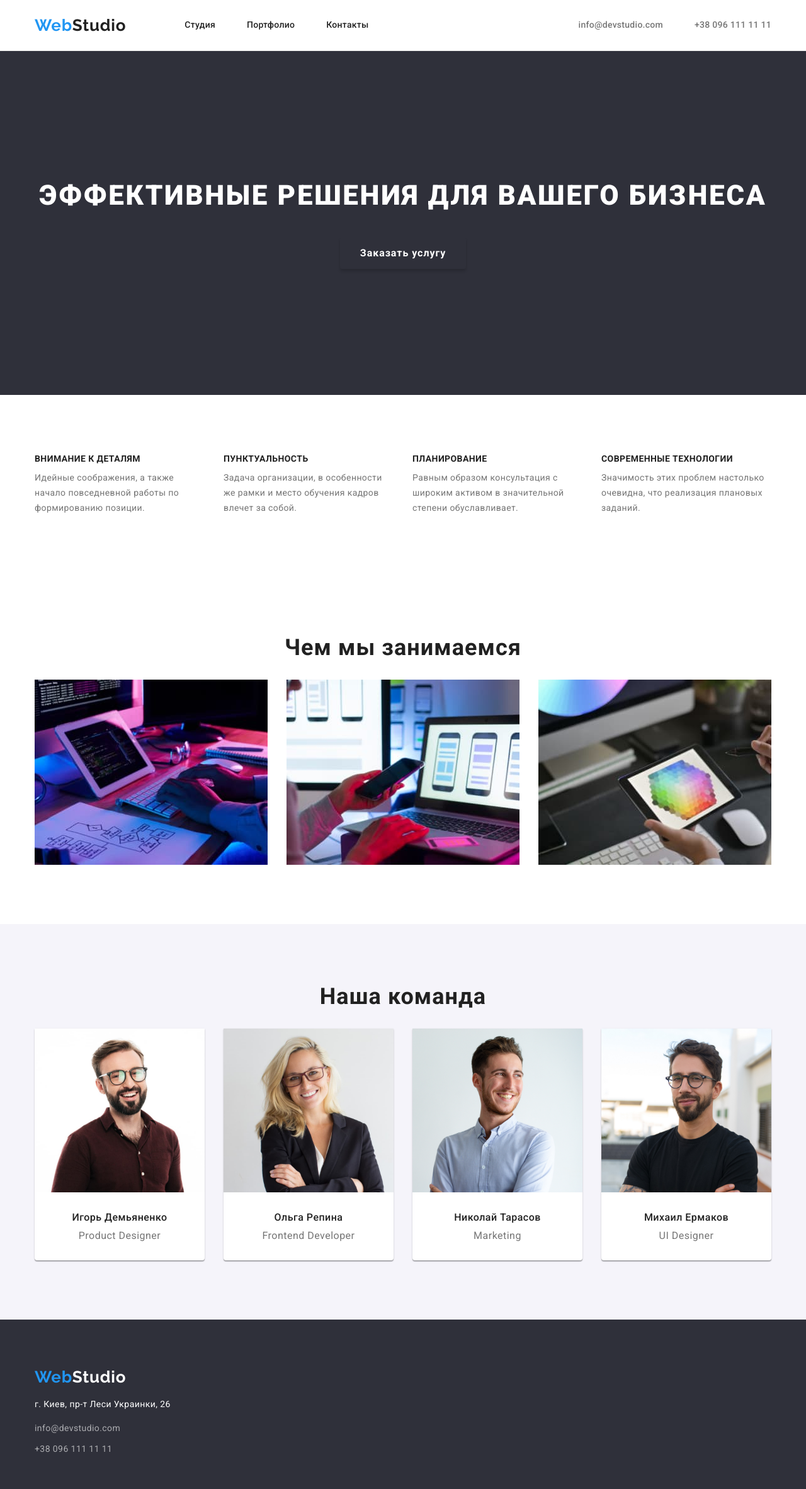
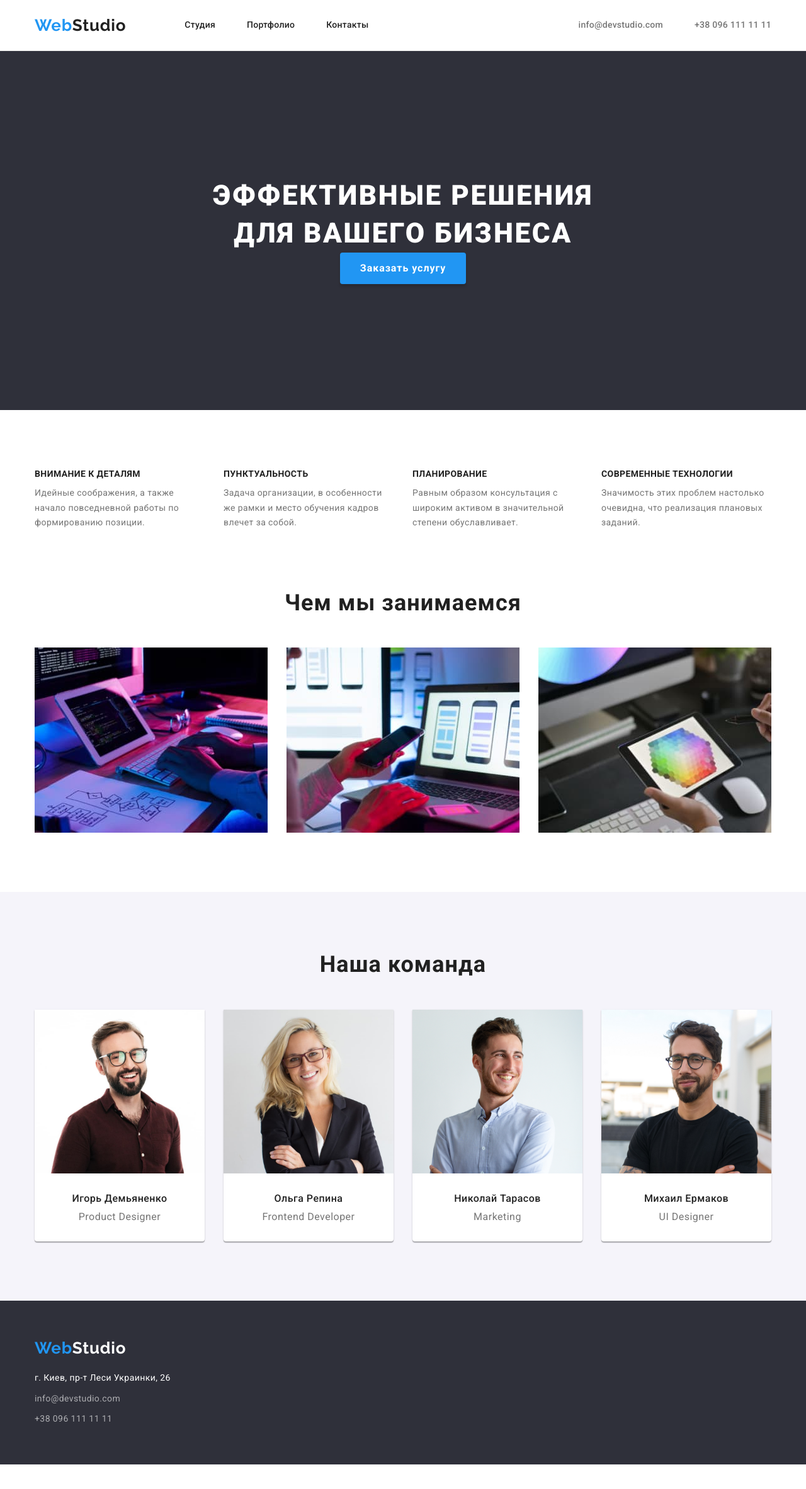
Before and after one commit to sergiilevitan/goit-markup-hw-03, a plain HTML site: page index.html in a window 1280 px wide. Shown: the whole page at 63% size. After the commit the page ends 2325 px from the top, so only its background shows below. Drawn offline with nearby package versions, Linux system fonts and the light colour scheme.

Commit message:
remarks from mentor added

```diff
--- a/css/style.css
+++ b/css/style.css
@@ -11,6 +11,13 @@
 body {
   font-family: 'Roboto', sans-serif;
   color: var(--primary-text-color);
+}
+
+p,
+h1,
+h2,
+h3 {
+  margin: 0 0;
 }
 
 .list {
@@ -134,7 +141,7 @@ img {
   font-weight: 900;
   font-size: 44px;
   line-height: 1.36;
-  text-align: center;
+
   letter-spacing: 0.06em;
   text-transform: uppercase;
 }
@@ -142,7 +149,7 @@ img {
 .hero-btn {
   padding: 10px 32px;
   color: var(--primary-white-color);
-  background-color: var(--accent-color);
+  background-color: var(--secondary-text-color);
   font-weight: 700;
   font-size: 16px;
   line-height: 1.875;
@@ -159,7 +166,7 @@ img {
 }
 
 /* advantage styles */
-.specifics.section {
+.advantages.section {
   padding-bottom: 0;
 }
 .advantage-head {
@@ -192,7 +199,7 @@ img {
 .workflow-title,
 .team-title {
   margin-top: 0;
-  margin-bottom: 50;
+  margin-bottom: 50px;
   font-weight: 700;
   font-size: 36px;
   line-height: 1.17;
@@ -226,6 +233,11 @@ img {
 .team-list .item:not(:last-child) {
   margin-right: 30px;
 }
+
+.tmdescription {
+  padding: 30px 0;
+}
+
 .team-member,
 .team-position {
   font-weight: 500;
@@ -234,14 +246,9 @@ img {
   text-align: center;
   letter-spacing: 0.03em;
 }
-.team-member {
-  margin-top: 30px;
-  margin-bottom: 10px;
-}
 
 .team-position {
-  margin-top: 0;
-  margin-bottom: 30px;
+  margin-top: 10px;
   font-weight: 400;
   color: var(--grey-color);
 }
@@ -279,6 +286,7 @@ img {
   font-size: 14px;
   line-height: 1.71;
   letter-spacing: 0.03em;
+  margin-top: 20px;
 }
 .address-list .item:not(:last-child) {
   margin-bottom: 9px;
@@ -333,8 +341,8 @@ img {
   /* border: 1px solid #eeeeee; */
 }
 .portfolio-border {
-  padding-top: 20px;
-  padding-bottom: 20px;
+  padding: 20px 24px;
+
   border-right: 1px solid #eeeeee;
   border-left: 1px solid #eeeeee;
   border-bottom: 1px solid #eeeeee;
@@ -346,36 +354,18 @@ img {
   margin-bottom: 0;
 }
 .portfolio-list-title {
-  margin-top: 0;
-  margin-bottom: 4px;
-  margin-left: 24px;
-  margin-right: 24px;
+
   color: var(--primary-text-color);
   font-size: 18px;
   line-height: 2;
   letter-spacing: 0.06em;
 }
 .portfolio-list-text {
-  margin-top: 0;
-  margin-bottom: 0;
-  margin-left: 24px;
-  margin-right: 24px;
+
   color: var(--grey-color);
   font-size: 16px;
   line-height: 1.875;
   letter-spacing: 0.03em;
 }
 /*
-.portfolio-list-title {
-  color: var(--primary-text-color);
-  font-weight: 700;
-  font-size: 18px;
-  line-height: 2;
-  letter-spacing: 0.06em;
-}
-.portfolio-list-text {
-  font-size: 16px;
-  line-height: 1.87;
-  letter-spacing: 0.03em;
-  color: var(--grey-color);
-} */
+.
--- a/index.html
+++ b/index.html
@@ -36,7 +36,7 @@
   <main>
     <!-- Hero section-->
     <section class="hero section">
-      <h1 class="hero-title">Эффективные решения для вашего бизнеса</h1>
+      <h1 class="hero-title">Эффективные решения <br> для вашего бизнеса</h1>
       <button  class="hero-btn" type="button">Заказать услугу</button>
     </section>
     <!--Advantages section-->
@@ -87,23 +87,33 @@
         <ul class="team-list list">
           <li class="item">
             <img src="./images/tm1.jpg" alt="фото члена команды" width="270">
+            <div class="tmdescription">
             <h3 class="team-member">Игорь Демьяненко</h3>
             <p class="team-position">Product Designer</p>
+            </div>
           </li>
           <li class="item">
             <img src="./images/tm2.jpg" alt="фото члена команды" width="270">
-            <h3 class="team-member">Ольга Репина</h3>
-            <p class="team-position">Frontend Developer</p>
+            <div class="tmdescription">
+              <h3 class="team-member">Ольга Репина</h3>
+              <p class="team-position">Frontend Developer</p>
+            </div>
           </li>
           <li class="item">
             <img src="./images/tm3.jpg" alt="фото члена команды" width="270">
+            <div class="tmdescription">
             <h3 class="team-member">Николай Тарасов</h3>
             <p class="team-position">Marketing</p>
+            </div>
+
           </li>
           <li class="item">
             <img src="./images/tm4.jpg" alt="фото члена команды" width="270">
+            <div class="tmdescription">
             <h3 class="team-member">Михаил Ермаков</h3>
             <p class="team-position">UI Designer</p>
+            </div>
+
           </li>
         </ul>
       </div>
@@ -111,9 +121,9 @@
   </main>
   <!--footer section-->
   <footer class="footer">
-    <div class="container" style="text-align: ;">
+    <div class="container" >
       <a href="./index.html" class="link">
-        <p><span class="footer-title">Web</span><span class="footer-title-part">Studio</span></p>
+        <span class="footer-title">Web</span><span class="footer-title-part">Studio</span>
       </a>
       <ul class="address-list list">
         <li class="item">
```
Also changed, not shown: portfolio.html (+6 -6 lines).
